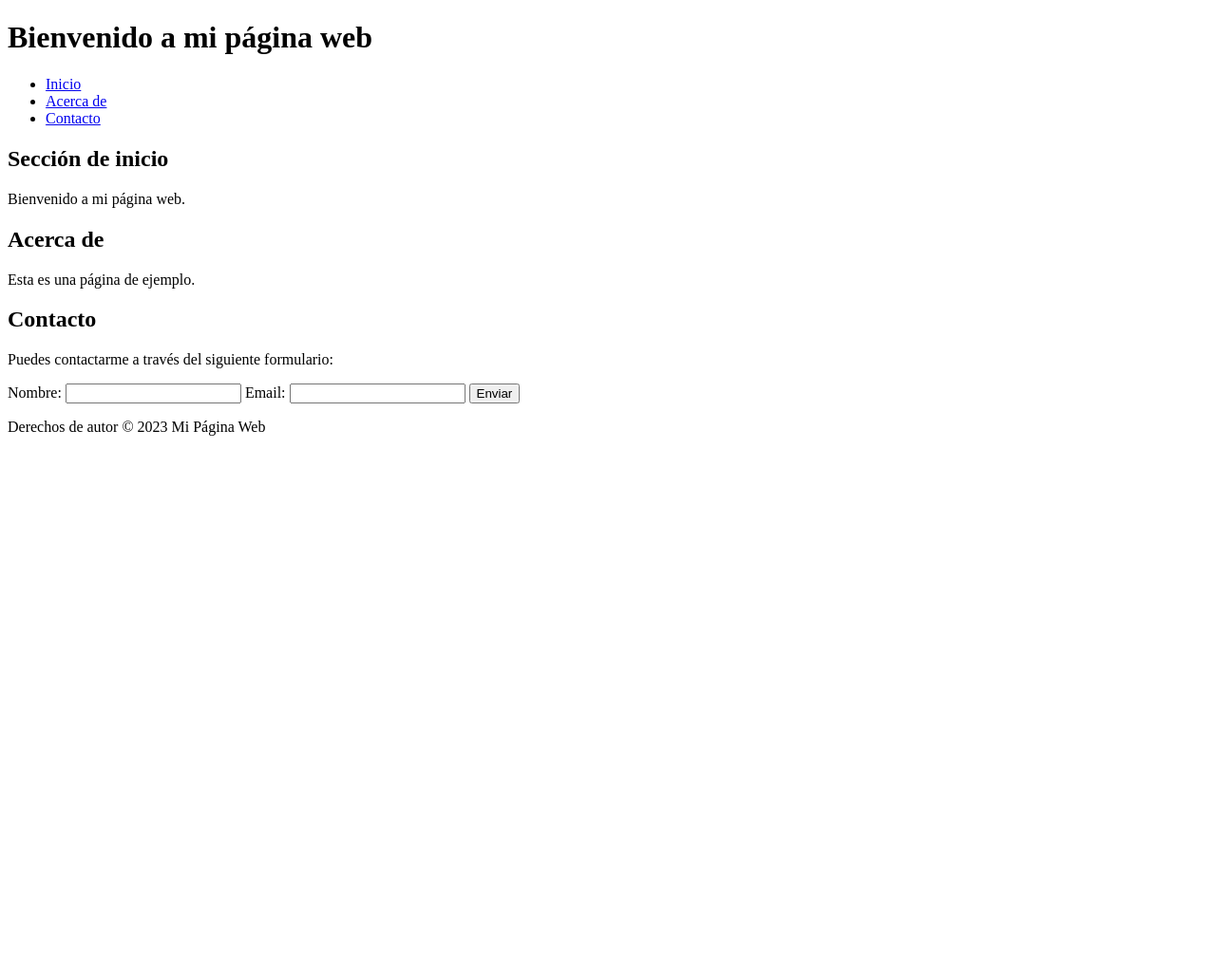
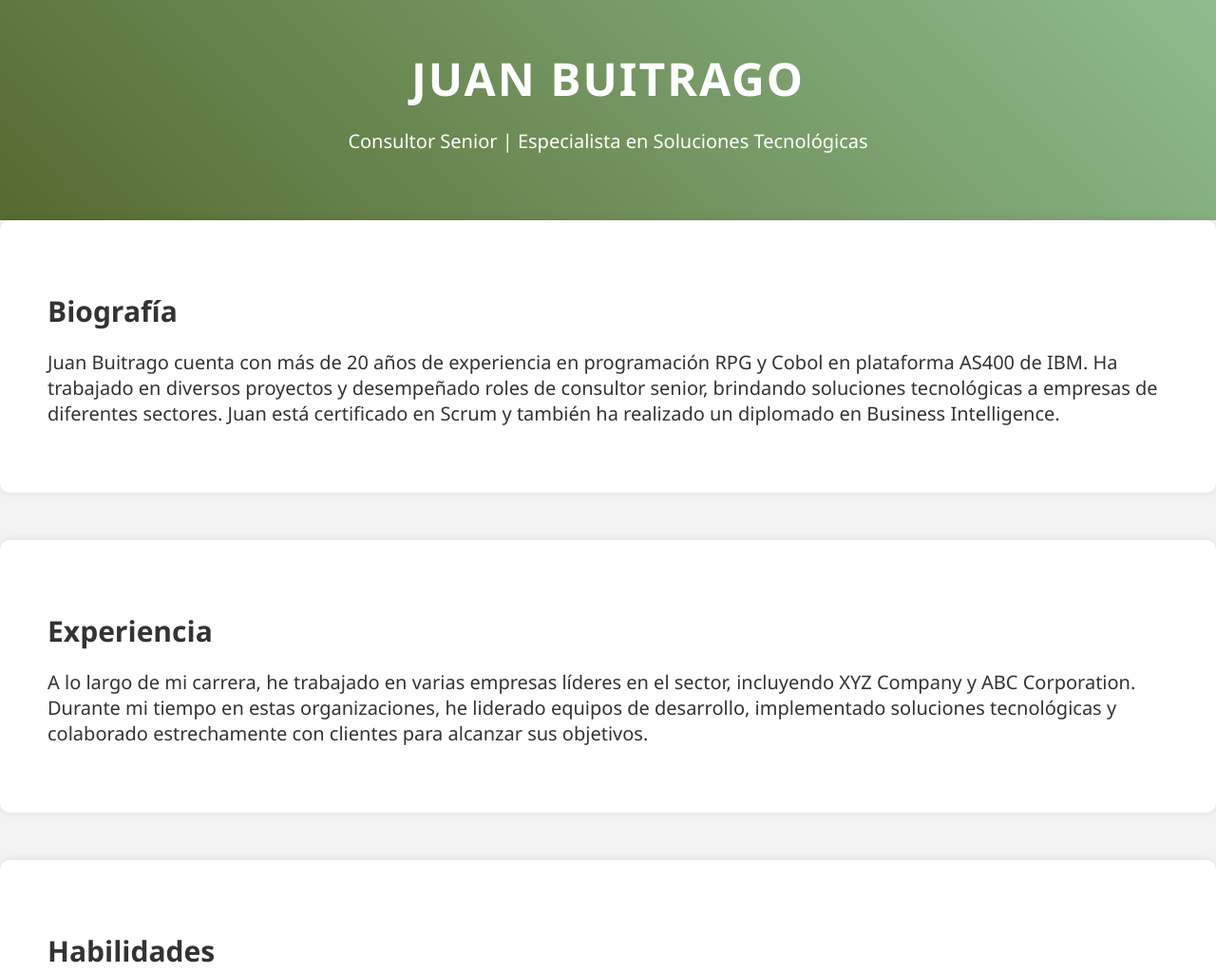
Before and after one commit to buitrago29/webSite1, a plain HTML site: page index.html in a window 1280 px wide. Shown: the top 1025 px of the page at 95% size. Before the commit the page ends 800 px from the top, so only its background shows below. Drawn offline with Linux system fonts and the light colour scheme.

Commit message:
Update index.html

```diff
--- a/index.html
+++ b/index.html
@@ -1,47 +1,95 @@
 <!DOCTYPE html>
-<html>
+<html lang="es">
 <head>
-  <title>Mi Página Web</title>
+  <meta charset="UTF-8">
+  <meta name="viewport" content="width=device-width, initial-scale=1.0">
+  <title>Juan Buitrago - Portafolio</title>
+  <style>
+    /* Estilos CSS para personalizar tu página web */
+    body {
+      font-family: 'Segoe UI', Arial, sans-serif;
+      margin: 0;
+      padding: 0;
+      background-color: #f3f3f3;
+      color: #333;
+    }
+
+    header {
+      background: linear-gradient(45deg, #556B2F, #8FBC8F);
+      color: #fff;
+      padding: 50px;
+      text-align: center;
+    }
+
+    h1 {
+      margin: 0;
+      font-size: 48px;
+      font-weight: bold;
+      text-transform: uppercase;
+      letter-spacing: 2px;
+    }
+
+    p {
+      margin-top: 20px;
+      font-size: 20px;
+    }
+
+    section {
+      background-color: #fff;
+      padding: 50px;
+      margin-bottom: 50px;
+      box-shadow: 0px 0px 10px rgba(0, 0, 0, 0.1);
+      border-radius: 10px;
+    }
+
+    h2 {
+      font-size: 30px;
+      font-weight: bold;
+      color: #333;
+      margin-bottom: 20px;
+    }
+
+    ul {
+      list-style-type: disc;
+      padding-left: 20px;
+    }
+
+    li {
+      margin-bottom: 10px;
+      font-size: 18px;
+    }
+
+    footer {
+      background: linear-gradient(45deg, #556B2F, #8FBC8F);
+      color: #fff;
+      padding: 20px;
+      text-align: center;
+    }
+
+    footer p {
+      margin: 0;
+    }
+  </style>
 </head>
 <body>
   <header>
-    <h1>Bienvenido a mi página web</h1>
+    <h1>Juan Buitrago</h1>
+    <p>Consultor Senior | Especialista en Soluciones Tecnológicas</p>
   </header>
 
-  <nav>
-    <ul>
-      <li><a href="#inicio">Inicio</a></li>
-      <li><a href="#acerca">Acerca de</a></li>
-      <li><a href="#contacto">Contacto</a></li>
-    </ul>
-  </nav>
-
-  <section id="inicio">
-    <h2>Sección de inicio</h2>
-    <p>Bienvenido a mi página web.</p>
+  <section>
+    <h2>Biografía</h2>
+    <p>Juan Buitrago cuenta con más de 20 años de experiencia en programación RPG y Cobol en plataforma AS400 de IBM. Ha trabajado en diversos proyectos y desempeñado roles de consultor senior, brindando soluciones tecnológicas a empresas de diferentes sectores. Juan está certificado en Scrum y también ha realizado un diplomado en Business Intelligence.</p>
   </section>
 
-  <section id="acerca">
-    <h2>Acerca de</h2>
-    <p>Esta es una página de ejemplo.</p>
+  <section>
+    <h2>Experiencia</h2>
+    <p>A lo largo de mi carrera, he trabajado en varias empresas líderes en el sector, incluyendo XYZ Company y ABC Corporation. Durante mi tiempo en estas organizaciones, he liderado equipos de desarrollo, implementado soluciones tecnológicas y colaborado estrechamente con clientes para alcanzar sus objetivos.</p>
   </section>
 
-  <section id="contacto">
-    <h2>Contacto</h2>
-    <p>Puedes contactarme a través del siguiente formulario:</p>
-    <form>
-      <label for="nombre">Nombre:</label>
-      <input type="text" id="nombre" name="nombre" required>
-
-      <label for="email">Email:</label>
-      <input type="email" id="email" name="email" required>
-
-      <input type="submit" value="Enviar">
-    </form>
-  </section>
-
-  <footer>
-    <p>Derechos de autor &copy; 2023 Mi Página Web</p>
-  </footer>
-</body>
-</html>
+  <section>
+    <h2>Habilidades</h2>
+    <ul>
+      <li>Programación RPG y Cobol</li>
+      <li>Plataforma AS400 de IBM</li>
+      <li
```
